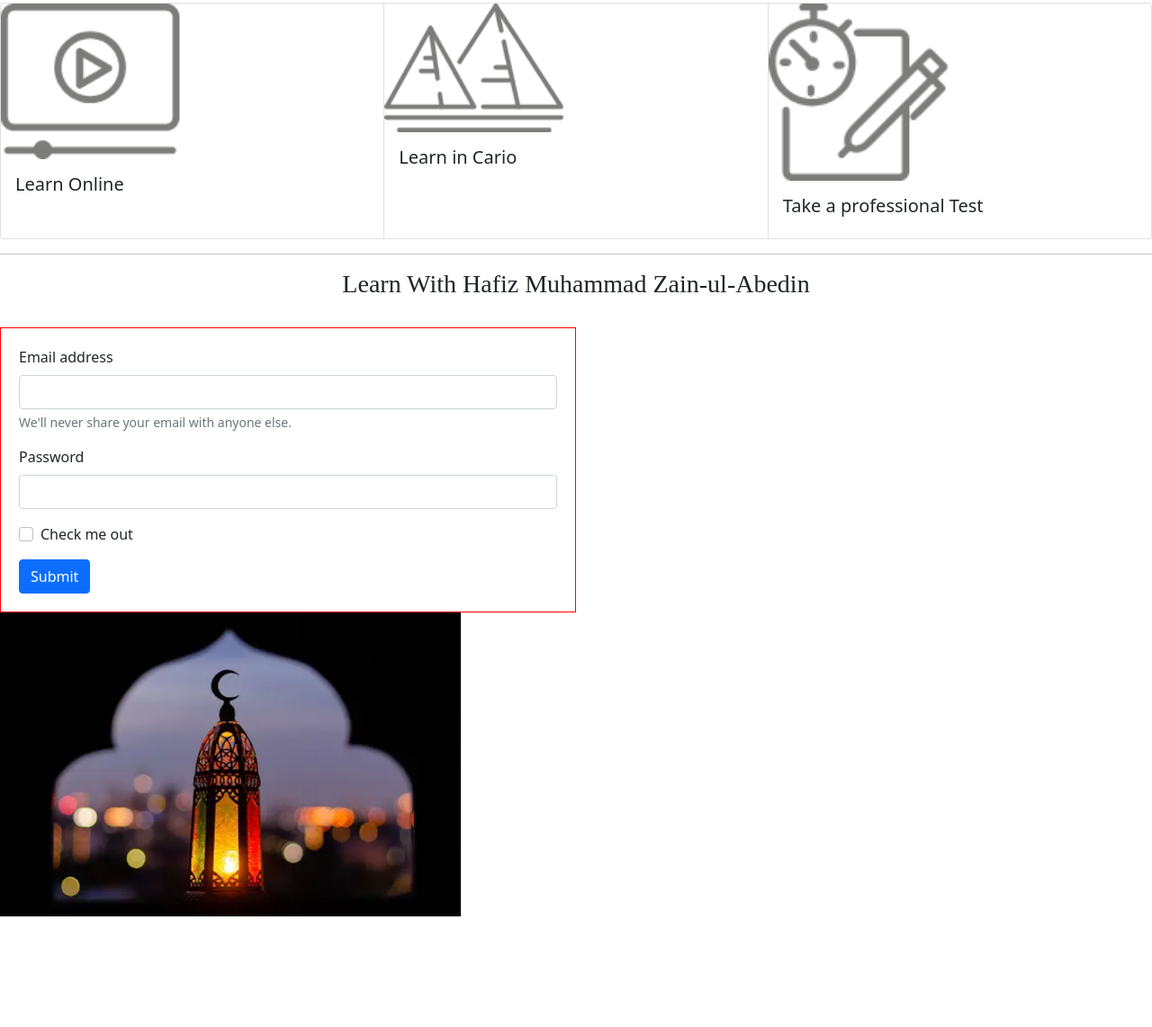
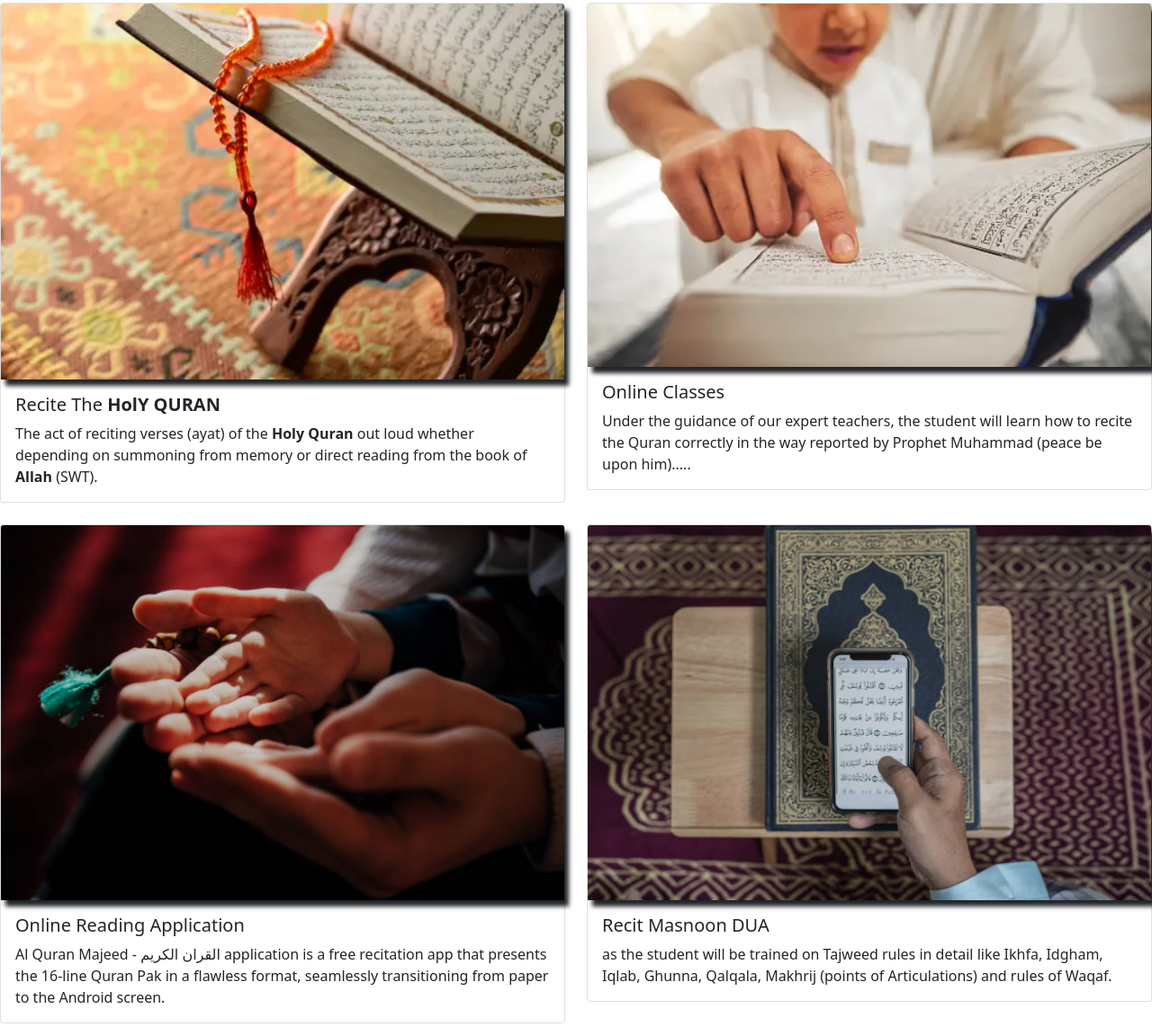
Before and after one commit to Zainul-jamal/Online-Education, a plain HTML site: page index.html in a window 1280 px wide. Shown: the part 1159-2301 px from the top of the page at 90% size. Before the commit the page ends 2178 px from the top, so only its background shows below. Drawn offline with nearby package versions, Linux system fonts and the light colour scheme.

Commit message:
forth commit

```diff
--- a/index.html
+++ b/index.html
@@ -8,6 +8,8 @@
     <link rel ="shortcut icon" type="image" href="./img/">
     <link rel="stylesheet" href="style.css">
     <title>Zainl ul Abedin</title>
+
+
 </head>
 <body>
 
@@ -36,7 +38,7 @@
       <button type="button" data-bs-target="#carouselExampleIndicators" data-bs-slide-to="1" aria-label="Slide 2"></button>
       <button type="button" data-bs-target="#carouselExampleIndicators" data-bs-slide-to="2" aria-label="Slide 3"></button>
     </div>
-    <div class="carousel-inner">
+    <div class="carousel-inner ">
       <div class="carousel-item active">
         <img src="./img/s1.webp" class="d-block w-100" alt="...">
       </div>
@@ -69,37 +71,54 @@
 </div>
     <!-- image card start -->
 <br><br>
-    <div class="card-group">
+<div class="row row-cols-1 row-cols-md-2 g-4  ">
+  <div class="col-12 col-sm-6 col-md-3 col-lg-6">
     <div class="card">
-        <img src="./img/card1.png" style="width: 200px;" class="pic " alt="...">
+      <img style=" box-shadow: 5px 7px 5px 0px;" src="./img/card4.webp" class="card-img-top" alt="...">
       <div class="card-body">
-          <h5 class="card-title">Learn Online </h5>
-          <p class="card-text"></p>
+        <h5 class="card-title">Recite The <b> HolY QURAN</b></h5>
+        <p class="card-text"> The act of reciting verses (ayat) of the <b> Holy Quran </b>out loud whether depending on summoning from memory or direct reading from the book of <b> Allah</b> (SWT). </p>
       </div>
     </div>
+  </div>
+  <div class="col-12 col-sm-6 col-md-3 col-lg-6">
     <div class="card">
-        <img src="./img/card2.png" style="width: 200px; " class="pic card-img-top" alt="...">
+      <img style=" box-shadow: 5px 7px 5px 0px;" src="./img/card5.webp" class="card-img-top" alt="...">
       <div class="card-body">
-          <h5 class="card-title">Learn in Cario</h5>
-          <p class="card-text"></p>
+        <h5 class="card-title"> Online Classes </h5>
+        <p class="card-text">Under the guidance of our expert teachers, the student will learn how to recite <br> the Quran correctly in the way reported by Prophet Muhammad (peace be upon him).....</p>
       </div>
     </div>
+  </div>
+  <div class="col-12 col-sm-6 col-md-3 col-lg-6">
     <div class="card">
-        <img src="./img/card3.png" style="width: 200px;" class="card-img-top" alt="...">
+      <img style=" box-shadow: 5px 7px 5px 0px;" src="./img/card6.jpg" class="card-img-top" alt="...">
       <div class="card-body">
-          <h5 class="card-title">Take a professional Test </h5>
-          <p class="card-text"></p>
+        <h5 class="card-title">Online Reading Application</h5>
+        <p class="card-text">Al Quran Majeed - القران الكريم application is a free recitation app that presents the 16-line Quran Pak in a flawless format, seamlessly transitioning from paper to the Android screen.</p>
+      </div>
+    </div>
+  </div>
+  <div class="col-12 col-sm-6 col-md-3 col-lg-6">
+    <div class="card">
+      <img style=" box-shadow: 5px 7px 5px 0px;" src="./img/card7.jpg" class="card-img-top" alt="...">
+      <div class="card-body">
+        <h5 class="card-title">Recit Masnoon DUA </h5>
+        <p class="card-text">as the student will be trained on Tajweed rules in detail like Ikhfa, Idgham, Iqlab, Ghunna, Qalqala, Makhrij (points of Articulations) and rules of Waqaf.</p>
+      </div>
     </div>
   </div>
 </div>
     <!-- image card end -->
 
 <hr>
-<h3>Learn With Hafiz Muhammad Zain-ul-Abedin</h3>
+<marquee behavior="1" direction=""><h1> <u> LEARN WITH <br> HAFIZ MUHAMMAD <b>"Zain-ul-Abedin"</b></u></h1></marquee>
 <br>
-<div class="col-6">
+
+<div class="col-12 ">
   <form>
     <div class="mb-3 form">
+      <h4 style="text-align: center;font-family: 'Lucida Sans', 'Lucida Sans Regular', 'Lucida Grande', 'Lucida Sans Unicode', Geneva, Verdana, sans-serif;" class="text-white bg-dark">Please Submit this Form and Register Now</h4>
       <label for="exampleInputEmail1" class="form-label">Email address</label>
       <input type="email" class="form-control" id="exampleInputEmail1" aria-describedby="emailHelp">
       <div id="emailHelp" class="form-text">We'll never share your email with anyone else.</div>
@@ -115,10 +134,22 @@
     <button type="submit" class="btn btn-primary">Submit</button>
   </form>
   </div>
-  <div class="img col-6 ">
-<img style="width: 80%;" src="./img/mosque.webp" alt="">
+  <div class="row">
+  <div class="col-12 col-sm-6">
+    <p style="float: left;">A <b> Quran teacher is someone</b> who helps students to acquire Quran knowledge. Quran teachers have a lot of responsibilities hanging on their shoulders because a lot is expected of terms in terms of character, principle, and attention to the commandments of the Quran they teach their students. <br> <b> Islam</b> lays so much stress on seeking <b> knowledge </b>and also on giving the respect to the ones who imparted knowledge. That's why teachers have <b> the highest status in Islam. In Holy Quran Almighty Allah says: </b>“Allah elevates to high positions those from amongst you who are faithful and those who have acquired knowledge”</p>
   </div>
-
+  <div class=" col-12 col-sm-6 img">
+<img src="./img/mosque.webp" alt="">
+</div>
+</div>
+<br><br>
+<div>
+  <h1>Our free Source and Shedule Plane</h1>
+  <h2>Fee Structure</h2> <br>
+  <h3>3 Days Free Trail with Each Plan</h3> <br>
+  <h3>( contact us for free trials) You can also get individual lessons at lowest possible cost as low as 20$ per month.
+    </h3>
+</div>
 
 
 
--- a/style.css
+++ b/style.css
@@ -1,3 +1,4 @@
+
 navbar{
     width: 90%;
     height: 100vh;
@@ -6,16 +7,16 @@ position: fixed;
 pic{
   width: 200px;
 }
-h3{
+h3,h1,h2{
   text-align: center;
   font-family:'Times New Roman', Times, serif;
 }
 form{
-
+margin: 5%;
   padding: 20px;
-  border: 1px solid red;
+  border: 1px solid sandybrown;
 
 }
 img{
-
+width: 95%;
 }
```
Also changed, not shown: img/card4.webp (added), img/card5.webp (added), img/card6.jpg (added), img/card7.jpg (added), img/card8.jpg (added). Lines whose indentation alone changed are shown as unchanged.
